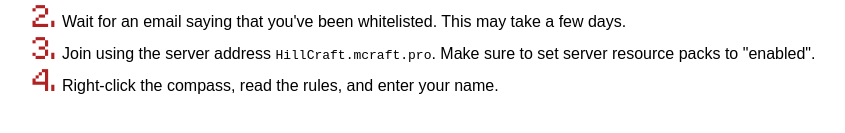
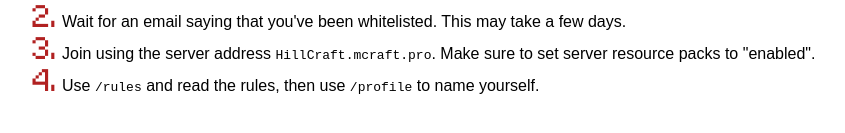
Before and after one commit to HillCraft-Server/hillcraft-server.github.io, a plain HTML site: page access.html in a window 1280 px wide. Both pictures are taken after a click on the element "Yes". Shown: the part 369-502 px from the top of the page, without its empty margins (216-1061 px from the left). Drawn offline with Linux system fonts and the light colour scheme.

Commit message:
Change step 4 to be accessible with no moderator.

```diff
--- a/access.html
+++ b/access.html
@@ -27,7 +27,7 @@
       <li><span class="number">1.</span> Apply to get whitelisted <a href="https://docs.google.com/forms/d/e/1FAIpQLSdK04ykk0XvnxJObVgBDwFZtlw6pAhaKQKW4thEP8ViAD4IIg/viewform?usp=pp_url&entry.1184954843=Minecraft:+Java+Edition" target="_blank">here</a>.</li>
       <li><span class="number">2.</span> Wait for an email saying that you've been whitelisted. This may take a few days.</li>
       <li><span class="number">3.</span> Join using the server address <code>HillCraft.mcraft.pro</code>. Make sure to set server resource packs to "enabled".</li>
-      <li><span class="number">4.</span> Right-click the compass, read the rules, and enter your name.</li>
+      <li><span class="number">4.</span> Use <code>/rules</code> and read the rules, then use <code>/profile</code> to name yourself.</li>
     </ul>
   </div>
 <script src="script.js"></script>
```
